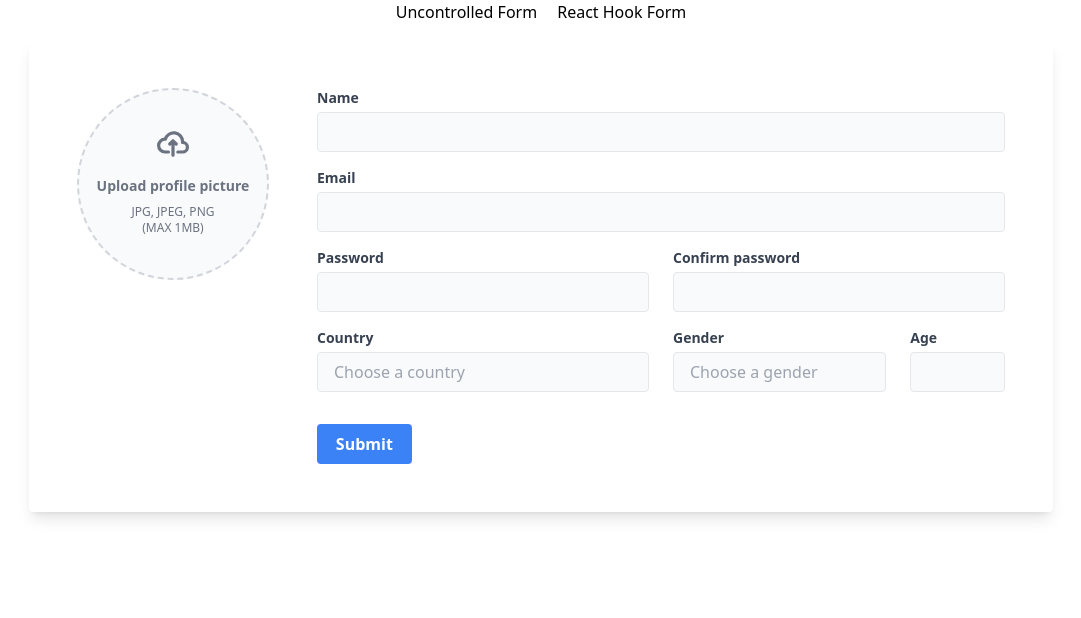
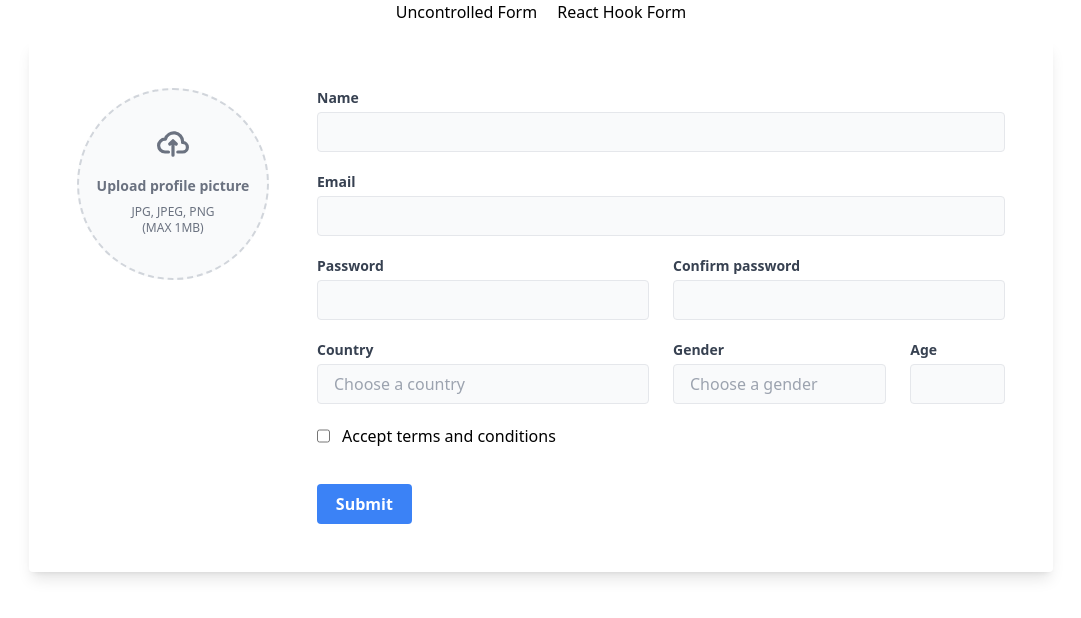
Before and after one commit to nowaylifer/rsschool-react, a React (Vite) app: page /uncontrolled-form in a window 1280 px wide. Shown: the top 618 px of the page, without its empty margins (99-1180 px from the left). Built offline with nearby package versions, Linux system fonts and the light colour scheme.

Commit message:
feat: add form validation

```diff
--- /dev/null
+++ b/src/components/Checkbox.tsx
@@ -0,0 +1,19 @@
+import { cn } from '@/utils';
+import { ComponentProps, useId, forwardRef } from 'react';
+
+type Props = {
+  label: string;
+} & ComponentProps<'input'>;
+
+const Checkbox = forwardRef<HTMLInputElement, Props>(({ label, className, ...delegated }, ref) => {
+  const id = useId();
+
+  return (
+    <div className={cn('flex gap-x-3', className)}>
+      <input id={id} type="checkbox" ref={ref} {...delegated} />
+      <label htmlFor={id}>{label}</label>
+    </div>
+  );
+});
+
+export default Checkbox;
--- /dev/null
+++ b/src/components/PasswordStrengthBar.tsx
@@ -0,0 +1,35 @@
+import { cn } from '@/utils';
+import { PasswordStrength } from '@/types';
+
+type Props = {
+  strength: PasswordStrength;
+  className?: string;
+};
+
+const colorMap: Record<PasswordStrength | 'default', string> = {
+  default: 'bg-gray-300',
+  weak: 'bg-red-500',
+  okay: 'bg-yellow-500',
+  strong: 'bg-green-500',
+};
+
+export const calcPasswordStrength = (password: string): PasswordStrength => {
+  const len = password.length;
+  return len >= 12 ? 'strong' : len >= 8 ? 'okay' : 'weak';
+};
+
+const getBarColor = (strength: PasswordStrength, index: number) => {
+  return Object.values(PasswordStrength).indexOf(strength) >= index ? colorMap[strength] : colorMap.default;
+};
+
+const PasswordStrengthBar = ({ strength, className }: Props) => {
+  return (
+    <div className={cn('flex gap-x-3', className)}>
+      {Array.from({ length: 3 }, (_, index) => {
+        return <div key={index} className={cn('h-[3px] w-1/3 rounded', getBarColor(strength, index))}></div>;
+      })}
+    </div>
+  );
+};
+
+export default PasswordStrengthBar;
--- a/src/components/TextField.tsx
+++ b/src/components/TextField.tsx
@@ -6,10 +6,11 @@ type Props = {
   label: string;
   labelClassName?: string;
   inputClassName?: string;
+  isError?: boolean;
 } & ComponentProps<'input'>;
 
 const TextField = forwardRef<HTMLInputElement, Props>(
-  ({ labelClassName, inputClassName, className, label, ...delegated }, ref) => {
+  ({ labelClassName, inputClassName, className, label, isError = false, ...delegated }, ref) => {
     const id = useId();
 
     return (
@@ -21,7 +22,7 @@ const TextField = forwardRef<HTMLInputElement, Props>(
           ref={ref}
           id={id}
           {...delegated}
-          className={cn('mt-1 h-10 w-full rounded border bg-gray-50 px-4', inputClassName)}
+          className={cn('mt-1 h-10 w-full rounded border bg-gray-50 px-4', isError && 'border-red-500', inputClassName)}
         />
       </div>
     );
--- a/src/components/UncontrolledForm.tsx
+++ b/src/components/UncontrolledForm.tsx
@@ -1,37 +1,76 @@
-import { useCallback, useState } from 'react';
+import { FormEvent, useCallback, useRef, useState } from 'react';
 import { useAppSelector } from '@/redux/hooks';
 import { selectCountryOptions, selectGenderOptions } from '@/redux/formSlice';
 import TextField from '@/components/TextField';
 import Autocomplete from '@/components/Autocomplete/Autocomplete';
 import ImageUpload from './ImageUpload';
-import { cn } from '@/utils';
+import { cn, getValidationErrors } from '@/utils';
 import ProfilePicture from './ProfilePicture';
 import { IMAGE_EXT, IMAGE_MAX_SIZE } from '@/constants';
-import { imageSchema } from '@/utils';
+import { formSchema } from '@/utils';
 import { ValidationError } from 'yup';
+import Checkbox from './Checkbox';
+import { FormFields } from '@/types';
+import ValidationErrorMessage from './ValidationErrorMessage';
+import PasswordStrengthBar from './PasswordStrengthBar';
+import { calcPasswordStrength } from './PasswordStrengthBar';
+import { PasswordStrength } from '@/types';
 
 type Props = {
   className?: string;
-  validateImageFile?: (file: File) => boolean;
+};
+
+type FormErrors = {
+  [K in keyof FormFields]?: string;
+};
+
+const initialErrorsState: FormErrors = {
+  name: '',
+  age: '',
+  email: '',
+  password: '',
+  passwordConfirm: '',
+  gender: '',
+  country: '',
+  terms: '',
+  image: '',
 };
 
 const UncontrolledForm = ({ className }: Props) => {
   const [imageSrc, setImageSrc] = useState<string | null>(null);
-  const [imageError, setImageError] = useState<ValidationError | null>(null);
+  const [validationErrors, setValidationErrors] = useState<FormErrors>(initialErrorsState);
+  const passwordInputRef = useRef<HTMLInputElement | null>(null);
   const countryOptions = useAppSelector(selectCountryOptions);
   const genderOptions = useAppSelector(selectGenderOptions);
+  const [isDirty, setIsDirty] = useState(false);
+  const [pwdStrength, setPwdStrength] = useState<PasswordStrength>('weak');
 
   const onFileUpload = useCallback(async (file: File) => {
     try {
-      await imageSchema.validate(file);
+      await formSchema.validateAt('image', { image: file });
       setImageSrc(URL.createObjectURL(file));
     } catch (error) {
-      setImageError(error as ValidationError);
+      setValidationErrors((prev) => ({ ...prev, image: (error as ValidationError).message }));
     }
   }, []);
 
+  const handleSubmit = async (event: FormEvent<HTMLFormElement>) => {
+    event.preventDefault();
+    const formDataObj = Object.fromEntries(new FormData(event.currentTarget));
+
+    try {
+      await formSchema.validate(formDataObj, { abortEarly: false });
+      alert('Success');
+    } catch (error) {
+      const errors = getValidationErrors<Exclude<keyof FormFields, 'image'>>(error as ValidationError);
+      setValidationErrors(({ image }) => ({ image, ...errors }));
+      setIsDirty(true);
+      setPwdStrength(errors.password ? 'weak' : calcPasswordStrength(passwordInputRef.current!.value));
+    }
+  };
+
   return (
-    <form className={cn('flex gap-x-12', className)}>
+    <form noValidate className={cn('flex gap-x-12', className)} onSubmit={handleSubmit}>
       <div className="flex flex-col">
         {imageSrc ? (
           <ProfilePicture imageSrc={imageSrc} />
@@ -43,30 +82,75 @@ const UncontrolledForm = ({ className }: Props) => {
               acceptExtensions={IMAGE_EXT}
               className="mb-4"
             />
-            <p className="text-red-600">{imageError?.message}</p>
+            <ValidationErrorMessage message={validationErrors.image} />
           </>
         )}
       </div>
       <div className={cn('grid grid-cols-1 gap-x-6 gap-y-4 md:grid-cols-6')}>
-        <TextField label="Name" name="name" className="col-span-6" />
-        <TextField label="Email" name="email" type="email" className="col-span-6" />
-        <TextField label="Password" name="password" type="password" className="col-span-3" />
-        <TextField label="Confirm password" name="confirmPassword" type="password" className="col-span-3" />
+        <div className="col-span-6">
+          <TextField label="Name" name="name" isError={!!validationErrors.name} />
+          <ValidationErrorMessage message={validationErrors.name} />
+        </div>
+        <div className="col-span-6">
+          <TextField label="Email" name="email" type="email" isError={!!validationErrors.email} />
+          <ValidationErrorMessage message={validationErrors.email} />
+        </div>
+        <div className="col-span-3">
+          <div className="relative">
+            <TextField
+              label="Password"
+              name="password"
+              type="password"
+              isError={!!validationErrors.password}
+              ref={passwordInputRef}
+              className="z-1 relative"
+            />
+            {isDirty && (
+              <PasswordStrengthBar
+                strength={pwdStrength}
+                className="absolute bottom-[4px] left-[5px] right-[5px] z-0"
+              />
+            )}
+          </div>
+          <ValidationErrorMessage message={validationErrors.password} />
+        </div>
+        <div className="col-span-3">
+          <TextField
+            label="Confirm password"
+            name="passwordConfirm"
+            type="password"
+            isError={!!validationErrors.passwordConfirm}
+          />
+          <ValidationErrorMessage message={validationErrors.passwordConfirm} />
+        </div>
+        <div className="col-span-3">
           <Autocomplete
             label="Country"
             name="country"
             options={countryOptions}
             placeholder="Choose a country"
-          className="col-span-3"
+            isError={!!validationErrors.country}
           />
+          <ValidationErrorMessage message={validationErrors.country} />
+        </div>
+        <div className="col-span-2">
           <Autocomplete
             label="Gender"
             name="gender"
             options={genderOptions}
             placeholder="Choose a gender"
-          className="col-span-2"
+            isError={!!validationErrors.gender}
           />
-        <TextField label="Age" name="age" type="number" min={0} className="col-span-1" />
+          <ValidationErrorMessage message={validationErrors.gender} />
+        </div>
+        <div className="col-span-1">
+          <TextField label="Age" name="age" type="number" min={0} isError={!!validationErrors.age} />
+          <ValidationErrorMessage message={validationErrors.age} />
+        </div>
+        <div className="col-span-6">
+          <Checkbox label="Accept terms and conditions" name="terms" />
+          <ValidationErrorMessage message={validationErrors.terms} />
+        </div>
         <button className="mt-4 rounded bg-blue-500 px-4 py-2 font-bold text-white hover:bg-blue-700">Submit</button>
       </div>
     </form>
--- /dev/null
+++ b/src/components/ValidationErrorMessage.tsx
@@ -0,0 +1,18 @@
+import { cn } from '@/utils';
+import ExclamationIcon from '@/assets/icons/exclamation-circle.svg?react';
+
+type Props = {
+  message: string | undefined;
+  className?: string;
+};
+
+const ValidationErrorMessage = ({ message, className }: Props) => {
+  return (
+    <p className={cn('mt-1 flex items-center gap-x-1 text-sm font-semibold text-red-500', className)}>
+      {message && <ExclamationIcon className="shrink-0" />}
+      {message}
+    </p>
+  );
+};
+
+export default ValidationErrorMessage;
--- a/src/utils.ts
+++ b/src/utils.ts
@@ -1,16 +1,80 @@
 import { twMerge } from 'tailwind-merge';
 import { clsx, ClassValue } from 'clsx';
-import * as yup from 'yup';
+import { object, mixed, string, ObjectSchema, number, ValidationError } from 'yup';
 import { IMAGE_MAX_SIZE, IMAGE_EXT } from './constants';
+import { FormFields } from './types';
 
 export function cn(...inputs: ClassValue[]) {
   return twMerge(clsx(inputs));
 }
 
+export function getValidationErrors<ErrorPath extends string>(err: ValidationError) {
+  const validationErrors = {} as Record<ErrorPath, string>;
+
+  err.inner.forEach((error) => {
+    if (error.path) {
+      validationErrors[error.path as ErrorPath] = error.message;
+    }
+  });
+
+  return validationErrors;
+}
+
 const allowedMimeTypes = IMAGE_EXT.map((ext) => `image/${ext}`);
 
-export const imageSchema = yup
-  .mixed<File>()
-  .defined()
-  .test('size', `Error: file size exceeds ${IMAGE_MAX_SIZE}MB`, (file) => file.size / 1e6 < IMAGE_MAX_SIZE)
-  .test('extension', 'Error: file extension is not valid', (file) => allowedMimeTypes.includes(file.type));
+const requiredMsg = 'This field is required';
+const trimMsg = 'Must not contain trailing or leading whitespace';
+
+export const formSchema: ObjectSchema<FormFields> = object({
+  name: string()
+    .trim(trimMsg)
+    .required(requiredMsg)
+    .when({
+      is: (name: string) => !!name,
+      then: (schema) =>
+        schema.test(
+          'first-letter-uppercase',
+          'First letter should be in uppercase',
+          (string) => string[0].toLocaleUpperCase() === string[0]
+        ),
+    }),
+  age: number()
+    .transform((value) => (isNaN(value) ? undefined : value))
+    .min(0, 'Invalid age'),
+  gender: string<'male' | 'female'>().optional(),
+  email: string().trim(trimMsg).required(requiredMsg).email('Invalid email'),
+  password: string()
+    .trim(trimMsg)
+    .required(requiredMsg)
+    .when({
+      is: (pwd: string) => !!pwd,
+      then: (schema) => schema.min(8, 'Must be at least 8 characters long'),
+    })
+    .when({
+      is: (pwd: string) => !!pwd && pwd.length >= 8,
+      then: (schema) =>
+        schema
+          .matches(/(?=\p{N})/gu, 'Must contain at least one digit')
+          .matches(/(?=[\p{S}\p{P}])/gu, 'Must contain at least one special character')
+          .matches(/(?=\p{Ll})/gu, 'Must contain at least one lowercase letter')
+          .matches(/(?=\p{Lu})/gu, 'Must contain at least one uppercase letter'),
+    }),
+  passwordConfirm: string()
+    .required(requiredMsg)
+    .test('passwords-match', 'Passwords must match', function (value) {
+      return this.parent.password === value;
+    }),
+  country: string().optional(),
+  terms: string<'on'>().required('You must accept terms and conditions'),
+  image: mixed<File>().when({
+    is: (image: File) => !!image,
+    then: (schema) =>
+      schema
+        .test(
+          'size',
+          `Error: file size exceeds ${IMAGE_MAX_SIZE}MB`,
+          (file) => !!file && file.size / 1e6 < IMAGE_MAX_SIZE
+        )
+        .test('extension', 'Error: invalid file extension', (file) => !!file && allowedMimeTypes.includes(file.type)),
+  }),
+});
```
Also changed, not shown: src/types.ts (+16 -5 lines), src/assets/icons/exclamation-circle.svg (added). Lines whose indentation alone changed are shown as unchanged.
